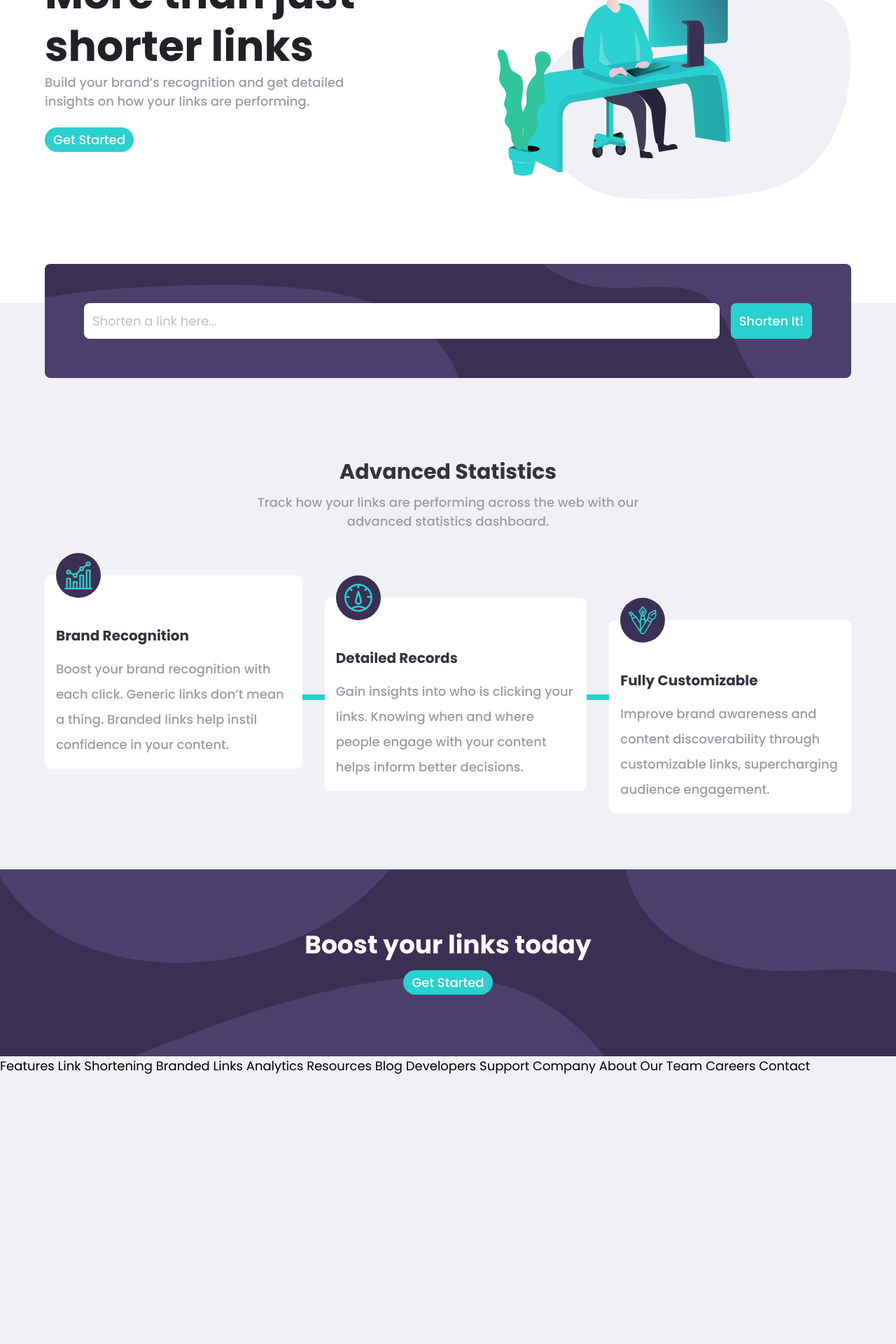
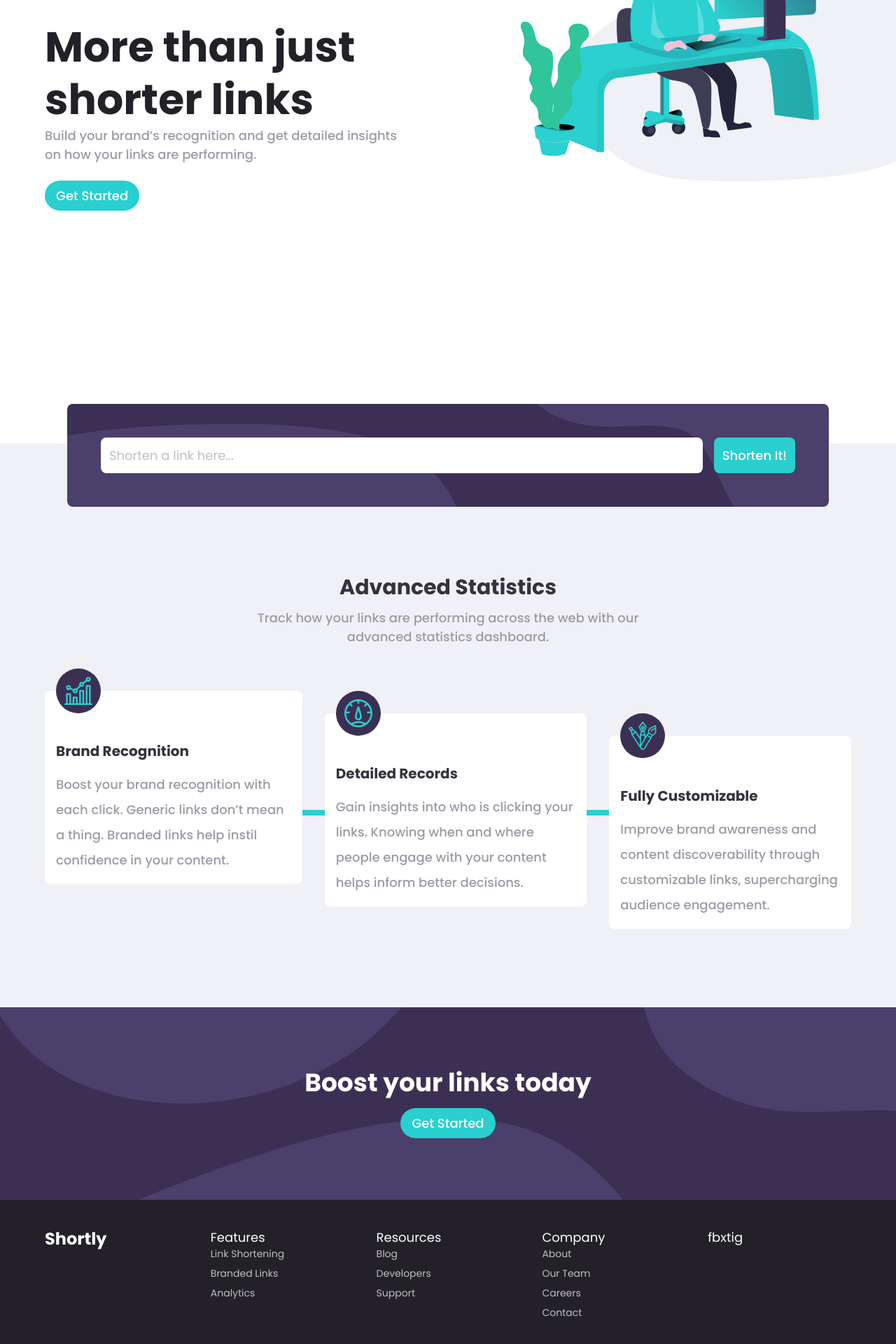
Before and after one commit to geliettech/shortly, a React (Vite) app: page / in a window 1280 px wide. Shown: the part 250-2170 px from the top of the page at 70% size. Before the commit the page ends 1786 px from the top, so only its background shows below. Built offline with nearby package versions, Linux system fonts and the light colour scheme.

Commit message:
massive modification

```diff
--- a/src/App.tsx
+++ b/src/App.tsx
@@ -1,9 +1,10 @@
 import Header from "./components/header";
 import Hero from "./components/hero";
 import Shorten from "./components/shorten";
-import Statistics from "./components/statistics";
+import Statistics from "./components/statistics/statistics";
 import Boost from "./components/boost";
-import Footer from "./components/footer";
+import Footer from "./components/footer/footer";
+
 
 const App = () => {
   return (
--- a/src/components/boost.tsx
+++ b/src/components/boost.tsx
@@ -5,7 +5,7 @@ const Boost = () => {
     <section className="bg-purple-950 bg-[('/images/bg-boost-mobile.svg')] md:bg-[url('/images/bg-boost-desktop.svg')] bg-no-repeat bg-cover py-16">
     <div className="container text-center">
         <h3 className="font-bold text-4xl text-white mb-4">Boost your links today</h3>
-  <button className="btn-primary">Get Started</button>
+  <button className="btn-primary  px-4 py-2">Get Started</button>
     </div>
     </section>
   )
--- a/src/components/footer.tsx
+++ /dev/null
@@ -1,26 +0,0 @@
-
-
-const Footer = () => {
-  return (
-    <div> Features
-
-  Link Shortening
-  Branded Links
-  Analytics
-
-  Resources
-
-  Blog
-  Developers
-  Support
-
-  Company
-
-  About
-  Our Team
-  Careers
-  Contact</div>
-  )
-}
-
-export default Footer
--- /dev/null
+++ b/src/components/footer/footer.tsx
@@ -0,0 +1,42 @@
+import FooterCard from "./footerCard";
+
+const FooterItems = [
+  {
+    title: "Features",
+    text: ["Link Shortening", "Branded Links", "Analytics"],
+  },
+  {
+    title: "Resources",
+    text: ["Blog", "Developers", "Support"],
+  },
+  {
+    title: "Company",
+    text: ["About", "Our Team", "Careers", "Contact"],
+  },
+];
+
+const Footer = () => {
+  return (
+    <footer className="bg-gray-950 text-white px-6 py-10">
+      <div className="max-w-6xl mx-auto grid grid-cols-1 md:grid-cols-5 gap-8">
+        {/* Logo */}
+        <div className="text-2xl font-bold">Shortly</div>
+
+        {/* Footer Links */}
+        {FooterItems.map((item) => (
+          <FooterCard key={item.title} title={item.title} text={item.text} />
+        ))}
+
+        {/* Social links */}
+        <div className="">
+          <a href="#" target="_blank" rel="noopener noreferrer">fb</a>
+          <a href="#" target="_blank" rel="noopener noreferrer">x</a>
+          <a href="#" target="_blank" rel="noopener noreferrer">t</a>
+          <a href="#" target="_blank" rel="noopener noreferrer">ig</a>
+        </div>
+      </div>
+    </footer>
+  );
+};
+
+export default Footer;
--- /dev/null
+++ b/src/components/footer/footerCard.tsx
@@ -0,0 +1,26 @@
+
+
+interface FooterCardProps {
+  title: string;
+  text: string[];
+}
+
+const FooterCard = ({ title, text }: FooterCardProps) => {
+  return (
+    <div className="">
+      <h3>{title}</h3>
+      <ul className="space-y-2">
+        {text.map((item, index) => (
+          <li
+            key={index}
+            className="text-sm text-gray-400 hover:text-white cursor-pointer"
+          >
+            {item}
+          </li>
+        ))}
+      </ul>
+    </div>
+  );
+};
+
+export default FooterCard;
--- a/src/components/hero.tsx
+++ b/src/components/hero.tsx
@@ -1,21 +1,29 @@
 const Hero = () => {
   return (
-    <section className="bg-white min-h-[600px] flex items-center pb-24">
-      <div className="flex flex-col-reverse md:flex-row justify-between items-center container">
-        <div className="w-full max-w-3xl mx-auto text-center md:text-left mt-4 md:mt-0">
-          <h2 className="text-3xl md:text-6xl font-bold text-gray-950 leading-tight">More than just shorter links</h2>
-          <p className="mb-6 pr-0 md:pr-38">
+    <section className="bg-white flex items-center md:relative overflow-hidden min-h-screen">
+      <div className="container flex flex-col-reverse md:flex-row">
+
+        {/* Text Content */}
+        <div className="w-full max-w-2xl text-center md:text-left mt-6 md:mt-0 pb-34">
+          <h2 className="text-3xl md:text-6xl font-bold text-gray-950 leading-tight">
+            More than just shorter links
+          </h2>
+          <p className="mb-6 md:pr-40">
             Build your brand’s recognition and get detailed insights on how your
             links are performing.
           </p>
-          <button className="btn-primary">Get Started</button>
+          <button className="btn-primary px-4 py-2">Get Started</button>
         </div>
-        <div className="md:w-[900px] md:h-[400px]">
+
+        {/* Image */}
+        <div className="w-full md:w-[648px] md:absolute md:-right-28 md:top-0">
           <img
             src="/images/illustration-working.svg"
-            alt="Illustration Working" className="h-full w-full"
+            alt="Illustration Working"
+            className="w-full"
           />
         </div>
+
       </div>
     </section>
   );
--- a/src/components/shorten.tsx
+++ b/src/components/shorten.tsx
@@ -8,8 +8,7 @@ const Shorten = () => {
           bg-[url('/images/bg-shorten-mobile.svg')]
           md:bg-[url('/images/bg-shorten-desktop.svg')]
           bg-no-repeat bg-cover
-          p-14 rounded-lg -mt-20
-        "
+          p-12 rounded-lg absolute -mt-20 left-4 right-4 md:left-24 md:right-24"
       >
         <input
           type="text"
--- a/src/components/statistics.tsx
+++ b/src/components/statistics/statistics.tsx
@@ -3,7 +3,7 @@ import StatisticsCard from "./statisticsCard";
 const Statistics = () => {
   return (
     <section>
-      <div className="container mt-10 mb-14">
+      <div className="container py-28">
         <div className="text-center max-w-xl mx-auto pt-4">
           <h2 className="font-bold text-3xl leading-loose text-gray-900">Advanced Statistics</h2>
           <p className="">
--- /dev/null
+++ b/src/components/statistics/statisticsCard.tsx
@@ -0,0 +1,32 @@
+interface CardProps {
+  image: string;
+  alt: string;
+  title: string;
+  description: string;
+  className?: string;
+}
+
+const StatisticsCard = ({
+  image,
+  alt,
+  title,
+  description,
+  className,
+}: CardProps) => {
+  return (
+    <div className={`statistics-card bg-white p-4 rounded-lg ${className}`}>
+      <div className="bg-purple-950 p-3 rounded-full w-16 h-16 mb-6 -mt-12">
+        <img
+          src={image}
+          alt={alt}
+          loading="lazy"
+          className="w-full h-full object-contain"
+        />
+      </div>
+      <h3 className="font-bold py-4 text-xl text-gray-900">{title}</h3>
+      <p className="leading-loose">{description}</p>
+    </div>
+  );
+};
+
+export default StatisticsCard;
--- a/src/components/statisticsCard.tsx
+++ /dev/null
@@ -1,23 +0,0 @@
-
-
-interface CardProps {
-    image: string;
-    alt: string;
-    title: string;
-    description: string;
-    className?: string;
-}
-
-const StatisticsCard = ({image, alt, title, description, className}: CardProps) => {
-  return (
-    <div className={`statistics-card bg-white p-4 rounded-lg ${className}`}>
-      <div className="bg-purple-950 p-3 rounded-full w-16 h-16 mb-6 -mt-12">
-        <img src={image} alt={alt} loading="lazy" className="w-full h-full object-contain" />
-      </div>
-      <h3 className="font-bold py-4 text-xl text-gray-900">{title}</h3>
-      <p className="leading-loose">{description}</p>
-    </div>
-  );
-};
-
-export default StatisticsCard;
```
Also changed, not shown: src/components/header.tsx (+6 -12 lines).
